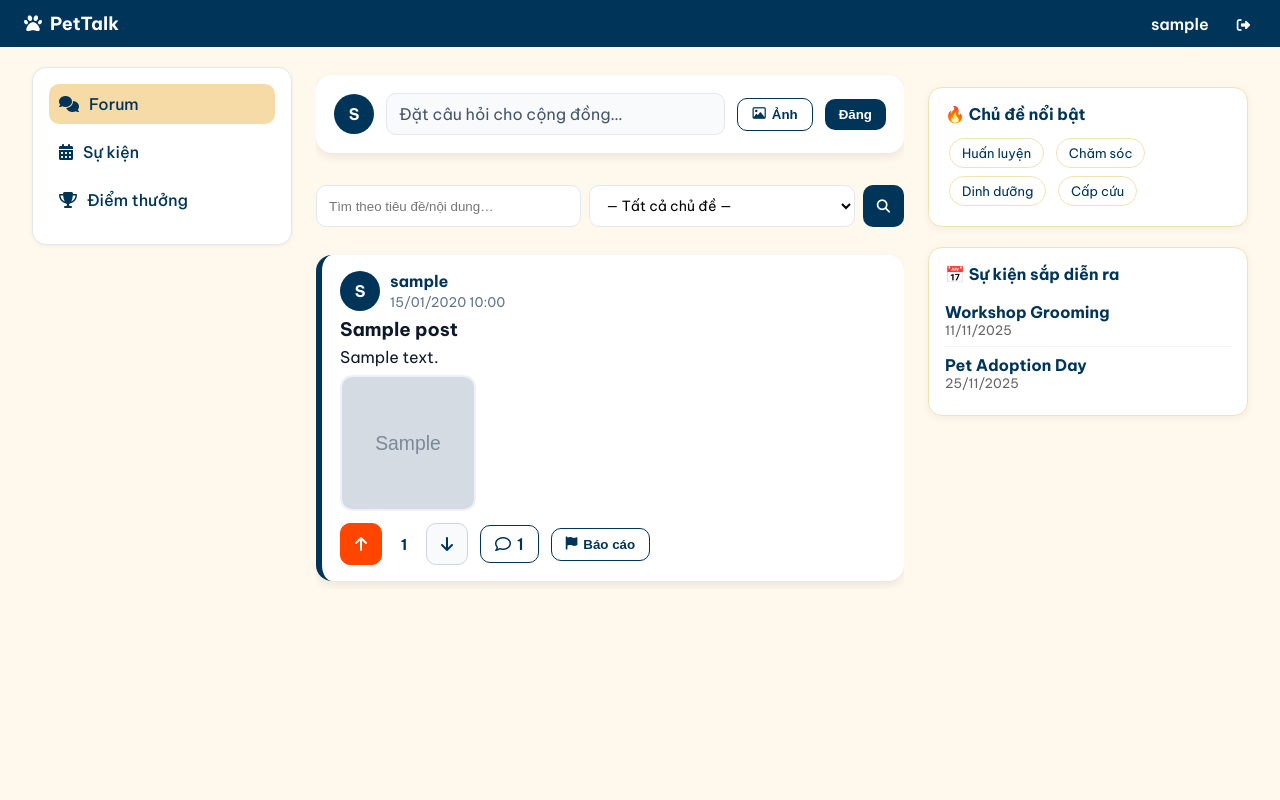
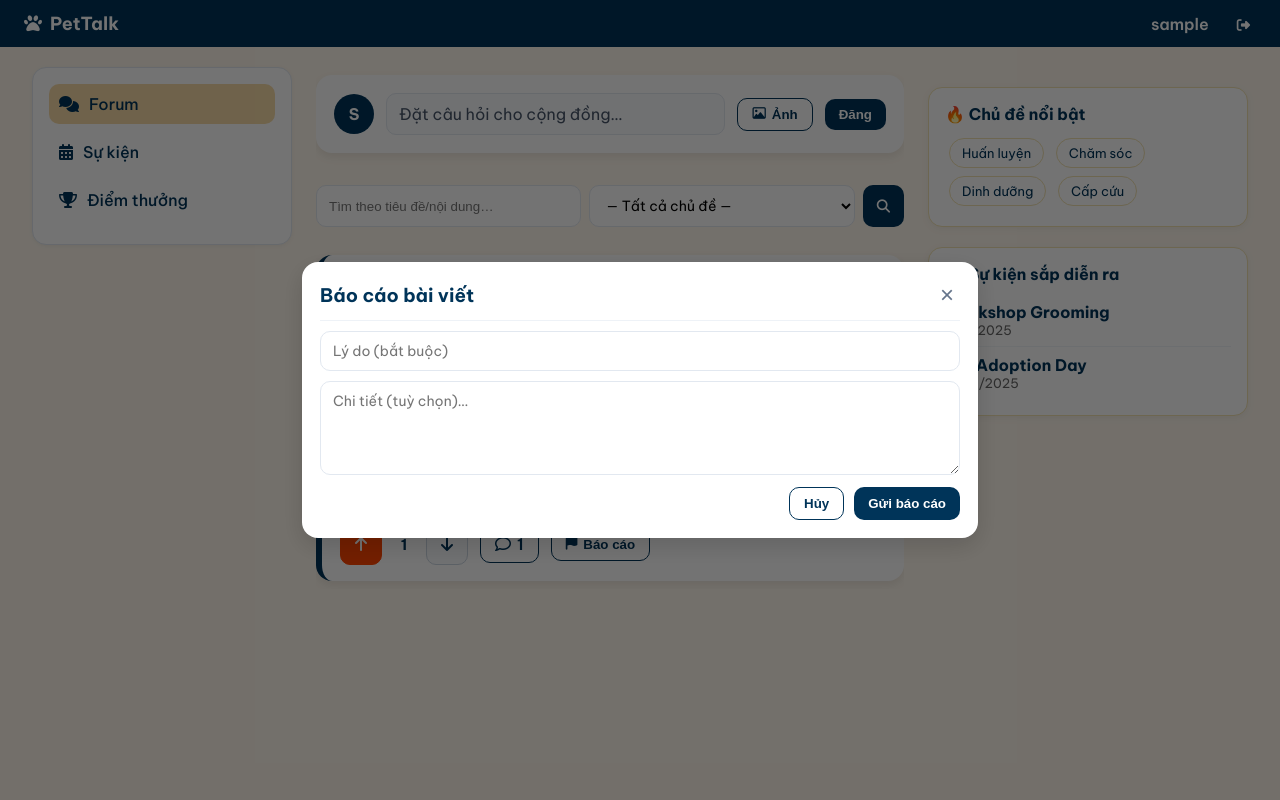
Before and after one commit to puppydue/PetTalk, a Django app: page /forum/ in a window 1280 px wide, after a click on "Báo cáo". Run offline with Django 4.2, Linux system fonts and the light colour scheme; a user stored in the database is signed in; tables that the repository leaves empty hold one stand-in row (values such as "Sample post"); grey boxes marked "Sample" are stand-in pictures; one stand-in notice (Sample message) is shown.

Commit message:
Update Auth + 1 ít forum

```diff
--- a/PetTalk/urls.py
+++ b/PetTalk/urls.py
@@ -11,6 +11,7 @@ urlpatterns = [
     path('forum/', include('forum.urls')),
 
     # Hệ thống xác thực
+    path('', include('accounts.urls')),
     path('accounts/', include('accounts.urls')),
     path('accounts/', include('django.contrib.auth.urls')),
 
--- a/accounts/urls.py
+++ b/accounts/urls.py
@@ -2,5 +2,5 @@ from django.urls import path
 from . import views
 
 urlpatterns = [
-    path('login/', views.auth_slider, name='login'),
+    path('', views.auth_slider, name='login'),
 ]
--- a/forum/templates/forum/post_list.html
+++ b/forum/templates/forum/post_list.html
@@ -30,16 +30,12 @@
   .modal__panel{background:#fff;border-radius:16px;max-width:640px;width:100%;padding:18px}
   .modal__head{display:flex;justify-content:space-between;align-items:center;margin-bottom:10px;border-bottom:1px solid #eef2f7;padding-bottom:10px}
   .close-x{background:none;border:none;font-size:24px;cursor:pointer;color:#64748b}
-    .btn-ghost,
-.btn-ghost:visited,
-.btn-ghost:hover,
-.btn-ghost i { text-decoration: none !important; }
-
 </style>
 {% endblock %}
 
 {% block content %}
 <div class="post-list">
+  <!-- Ô tạo nhanh mở modal -->
   <div id="btn-open-create" class="create-post-trigger">
     <div class="trigger-avatar">{{ request.user.username|slice:":1"|upper }}</div>
     <div class="trigger-input">Đặt câu hỏi cho cộng đồng…</div>
@@ -47,6 +43,7 @@
     <button class="btn-primary" type="button">Đăng</button>
   </div>
 
+  <!-- Tìm kiếm + Lọc -->
   <form method="get" class="search-wrap">
     <input name="q" value="{{ request.GET.q|default:'' }}" placeholder="Tìm theo tiêu đề/nội dung…">
     <select name="topic">
@@ -58,6 +55,7 @@
     <button class="btn-primary" type="submit"><i class="fa-solid fa-magnifying-glass"></i></button>
   </form>
 
+  <!-- Danh sách bài viết -->
   {% for post in posts %}
   {% reaction_of post request.user as me_react %}
   <article class="post-card" data-post="{{ post.post_id }}">
@@ -82,11 +80,11 @@
 
     <div class="actions">
       <div class="vote-box" data-post="{{ post.post_id }}">
-        <button class="vote-btn js-vote {% if me_react == 'upvote' %}active-up{% endif %}" data-type="upvote" title="Upvote">
+        <button class="vote-btn js-vote {% if me_react == 'upvote' %}active-up{% endif %}" data-type="upvote">
           <i class="fa-solid fa-arrow-up"></i>
         </button>
         <span class="vote-count js-count">{{ post.total_vote|default:0 }}</span>
-        <button class="vote-btn js-vote {% if me_react == 'downvote' %}active-down{% endif %}" data-type="downvote" title="Downvote">
+        <button class="vote-btn js-vote {% if me_react == 'downvote' %}active-down{% endif %}" data-type="downvote">
           <i class="fa-solid fa-arrow-down"></i>
         </button>
       </div>
@@ -106,6 +104,34 @@
   <p>Chưa có bài viết nào.</p>
   {% endfor %}
 </div>
+
+<!-- Modal tạo bài viết -->
+<div id="create-modal" class="modal">
+  <div class="modal__panel">
+    <div class="modal__head">
+      <h3 style="margin:0;color:#003459">Tạo bài viết mới</h3>
+      <button class="close-x" data-close>&times;</button>
+    </div>
+    <form method="post" action="{% url 'forum:create_post' %}" enctype="multipart/form-data">
+      {% csrf_token %}
+      <div style="display:grid;gap:10px">
+        <input class="form-control" name="title" placeholder="Tiêu đề" required>
+        <select class="form-control" name="topic" required>
+          <option value="" disabled selected>— Chọn chủ đề —</option>
+          {% for value,label in topic_choices %}
+            <option value="{{ value }}">{{ label }}</option>
+          {% endfor %}
+        </select>
+        <textarea class="form-control" name="content" rows="4" placeholder="Chia sẻ điều gì đó…"></textarea>
+        <input class="form-control" type="file" name="images" accept="image/*" multiple>
+      </div>
+      <div style="display:flex;justify-content:flex-end;gap:10px;margin-top:12px">
+        <button type="button" class="btn-ghost" data-close>Hủy</button>
+        <button type="submit" class="btn-primary">Đăng</button>
+      </div>
+    </form>
+  </div>
+</div>
 {% endblock %}
 
 {% block extra_js %}
@@ -113,7 +139,12 @@
 function getCookie(name){let v=null;if(document.cookie&&document.cookie!==''){const c=document.cookie.split(';');for(let i=0;i<c.length;i++){const s=c[i].trim();if(s.substring(0,name.length+1)===(name+'=')){v=decodeURIComponent(s.substring(name.length+1));break}}}return v}
 const csrftoken=getCookie('csrftoken');
 
-// Vote AJAX
+// === Mở modal tạo bài ===
+const modal=document.getElementById('create-modal');
+document.getElementById('btn-open-create')?.addEventListener('click',()=>modal.style.display='flex');
+modal?.addEventListener('click',e=>{if(e.target===modal||e.target.hasAttribute('data-close'))modal.style.display='none'});
+
+// === Vote AJAX ===
 document.querySelectorAll('.vote-box').forEach(box=>{
   const buttons=box.querySelectorAll('.js-vote');
   const countEl=box.querySelector('.js-count');
@@ -133,5 +164,13 @@ document.querySelectorAll('.vote-box').forEach(box=>{
     });
   });
 });
+
+// === Modal báo cáo ===
+document.addEventListener('click',e=>{
+  const btn=e.target.closest('.js-open-report');
+  if(btn){const id=btn.getAttribute('data-target');const m=document.getElementById(id);if(m)m.style.display='flex';}
+  const modal=e.target.closest('.modal');
+  if(modal&&(e.target===modal||e.target.hasAttribute('data-close')))modal.style.display='none';
+});
 </script>
 {% endblock %}
--- a/templates/base.html
+++ b/templates/base.html
@@ -44,7 +44,32 @@
       {% endif %}
     </div>
   </header>
+  <!-- FLASH MESSAGES (hiển thị thông báo như "Chào mừng ...") -->
+  {% if messages %}
+  <div class="messages" style="position: fixed; top: 80px; left: 50%; transform: translateX(-50%);
+                               z-index: 9999; width: fit-content; min-width: 300px;">
+    {% for message in messages %}
+      <div class="alert"
+           style="background:
+                  {% if message.tags == 'success' %}#22c55e
+                  {% elif message.tags == 'error' %}#ef4444
+                  {% elif message.tags == 'warning' %}#f59e0b
+                  {% else %}#3b82f6{% endif %};
+                  color: white; padding: 10px 20px; border-radius: 8px;
+                  text-align: center; margin-bottom: 10px;
+                  box-shadow: 0 3px 6px rgba(0,0,0,0.2); transition: all .3s ease;">
+        {{ message }}
+      </div>
+    {% endfor %}
+  </div>
 
+  <script>
+    // 🕓 Tự động ẩn message sau 3 giây
+    setTimeout(() => {
+      document.querySelectorAll('.messages .alert').forEach(el => el.style.display = 'none');
+    }, 3000);
+  </script>
+  {% endif %}
   <!-- LAYOUT -->
   <div class="layout">
     <!-- Sidebar -->
```
Also changed, not shown: PetTalk/settings.py (+4 -3 lines), accounts/views.py (+1 -35 lines).
